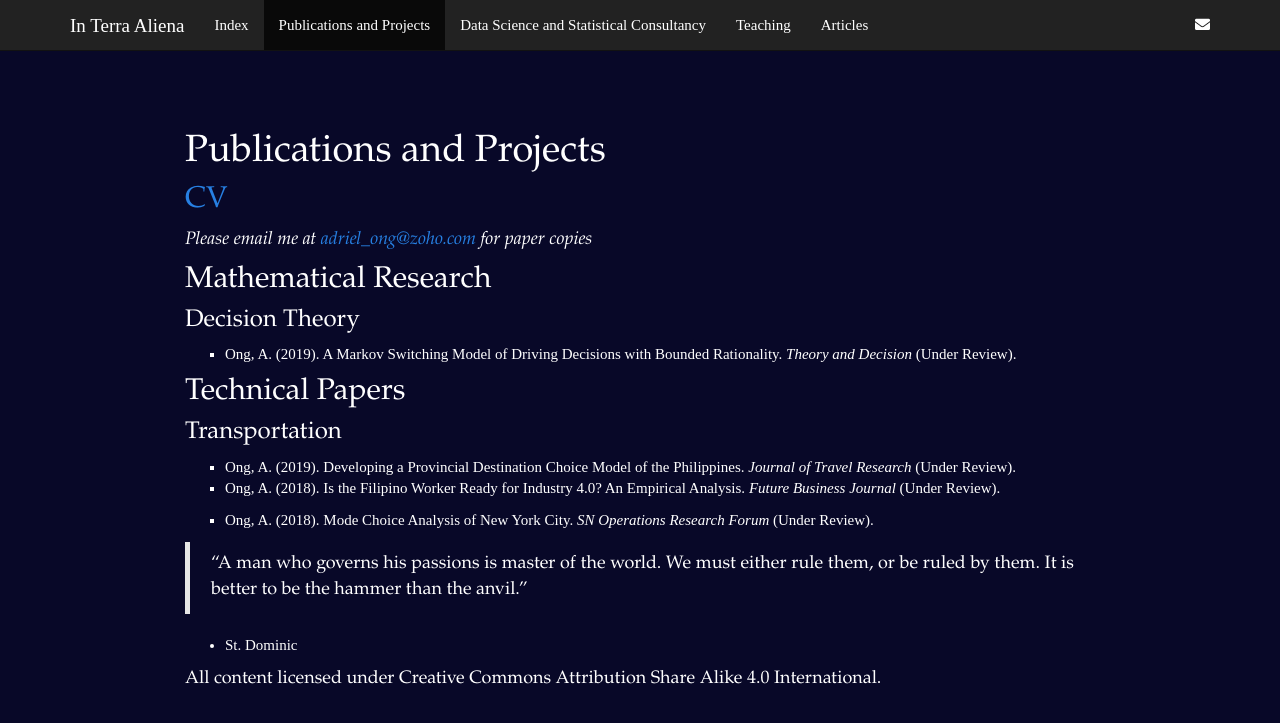
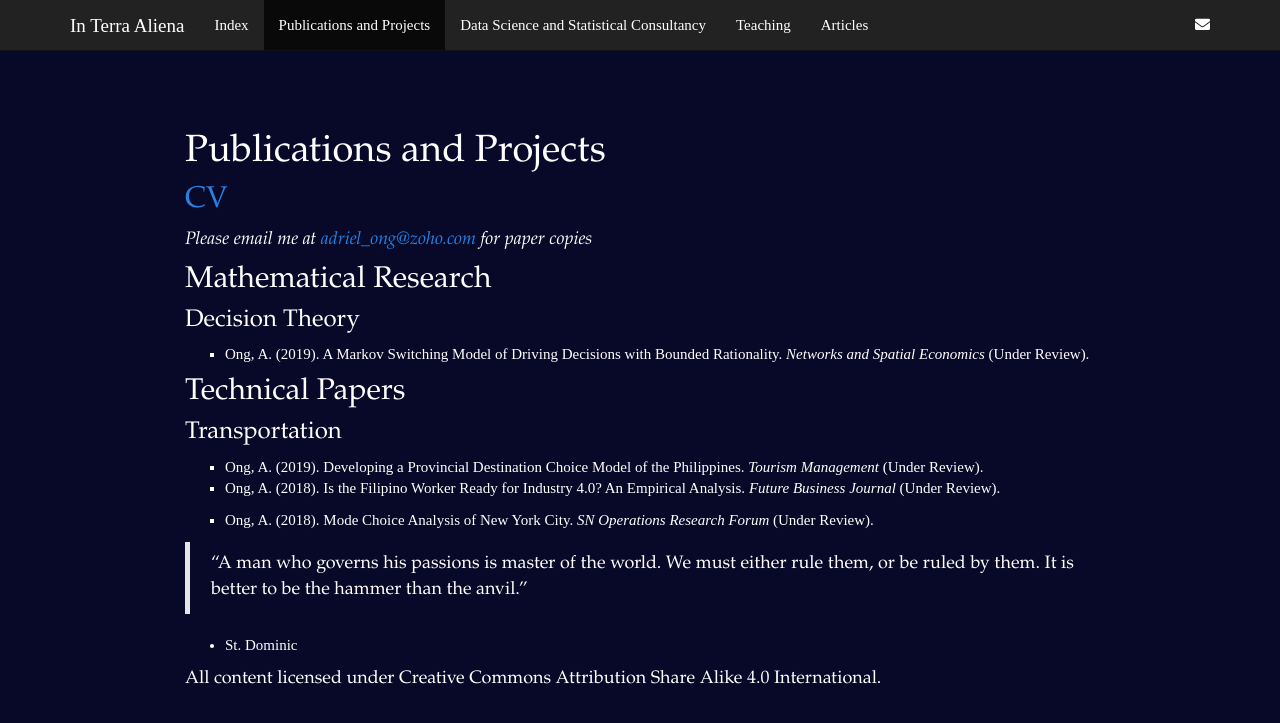
Before and after one commit to ManifoldPreacher/in-terra-aliena.github.io, a Jekyll site: the page publications_projects.html, which Jekyll copies as it is, in a window 1280 px wide. Shown: the top 723 px of the page. Built offline with Jekyll 4.4.1, drawn with Linux system fonts in a browser that asks for light colours.

Commit message:
Update publications_projects.html

```diff
--- a/publications_projects.html
+++ b/publications_projects.html
@@ -404,7 +404,7 @@ $(document).ready(function () {
 <div id="decision-theory" class="section level3">
   <h3>Decision Theory</h3>
 <ul type = "square">
-<li>Ong, A. (2019). A Markov Switching Model of Driving Decisions with Bounded Rationality. <em>Theory and Decision</em> (Under Review).</li>
+<li>Ong, A. (2019). A Markov Switching Model of Driving Decisions with Bounded Rationality. <em>Networks and Spatial Economics</em> (Under Review).</li>
 </ul>
 </div>
   </div>
@@ -413,7 +413,7 @@ $(document).ready(function () {
 <div id="transportation" class="section level3">
 <h3>Transportation</h3>
 <ul type = "square">
-<li>Ong, A. (2019). Developing a Provincial Destination Choice Model of the Philippines. <em>Journal of Travel Research</em> (Under Review).</li>
+<li>Ong, A. (2019). Developing a Provincial Destination Choice Model of the Philippines. <em>Tourism Management</em> (Under Review).</li>
 <li>Ong, A. (2018). Is the Filipino Worker Ready for Industry 4.0? An Empirical Analysis. <em>Future Business Journal</em> (Under Review).</p>
 <li>Ong, A. (2018). Mode Choice Analysis of New York City. <em>SN Operations Research Forum</em> (Under Review).</p>
 </ul>
```
